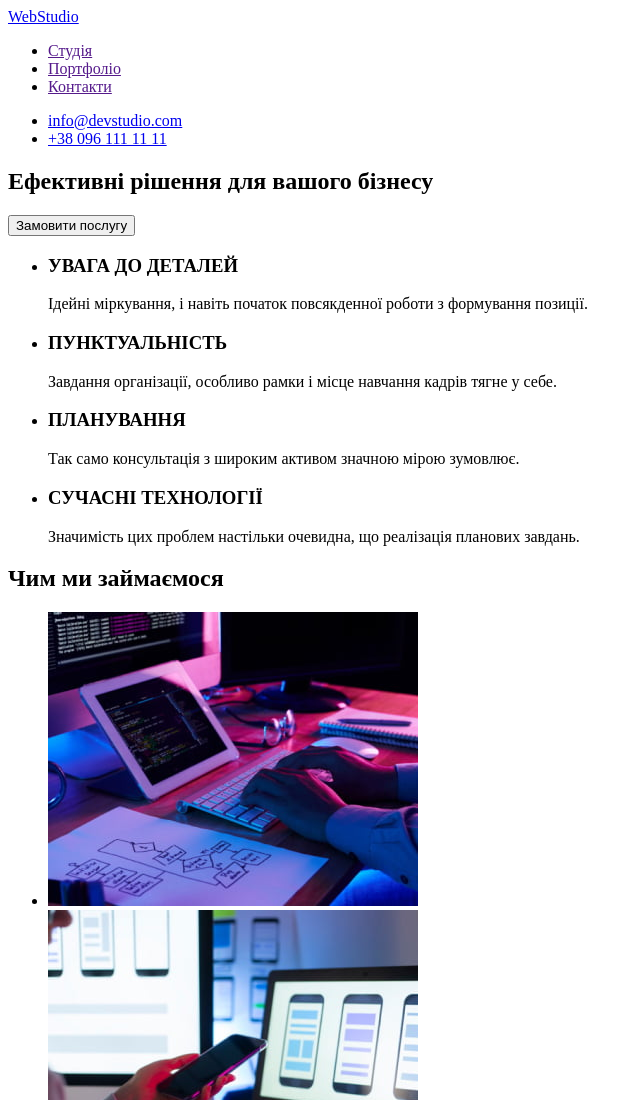
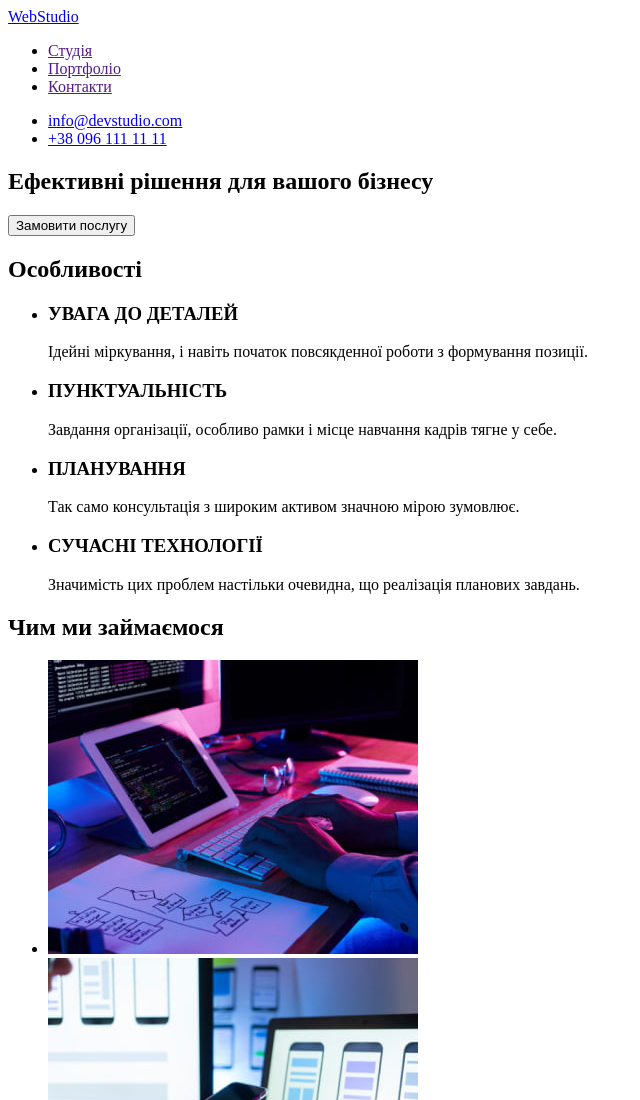
Before and after one commit to saitriniel/goit-markup-hw-01, a plain HTML site: page index.html in a window 1280 px wide. Shown: the top 1100 px of the page, without its empty margins (0-640 px from the left). Drawn offline with Linux system fonts and the light colour scheme.

Commit message:
Update index.html
changing class for hidden heading

```diff
--- a/index.html
+++ b/index.html
@@ -37,7 +37,7 @@
         </section>
         <!--sect 2 скрити заголовок в секції-->
         <section>
-            <h2 hidden>Особливості</h2>
+            <h2 class="hidden">Особливості</h2>
             <ul>
                 <li>
                     <h3>УВАГА ДО ДЕТАЛЕЙ</h3>
```
